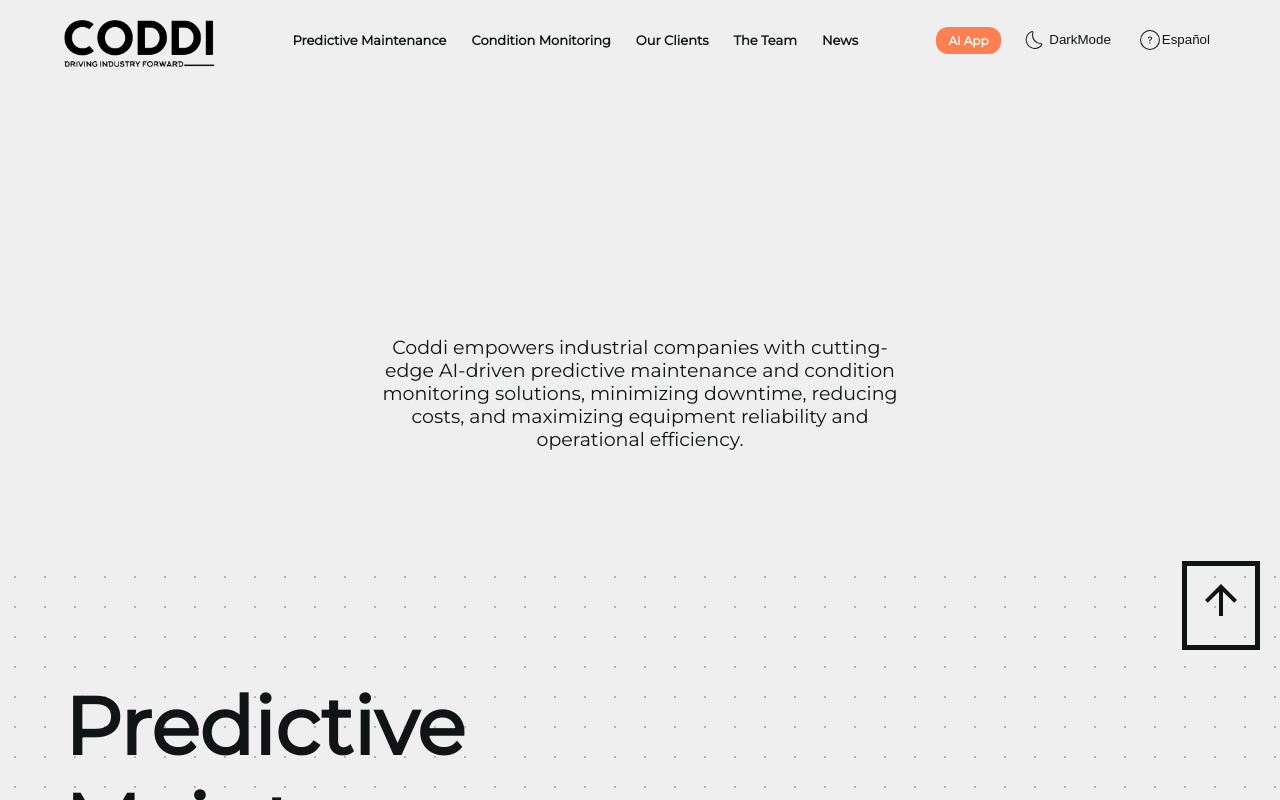
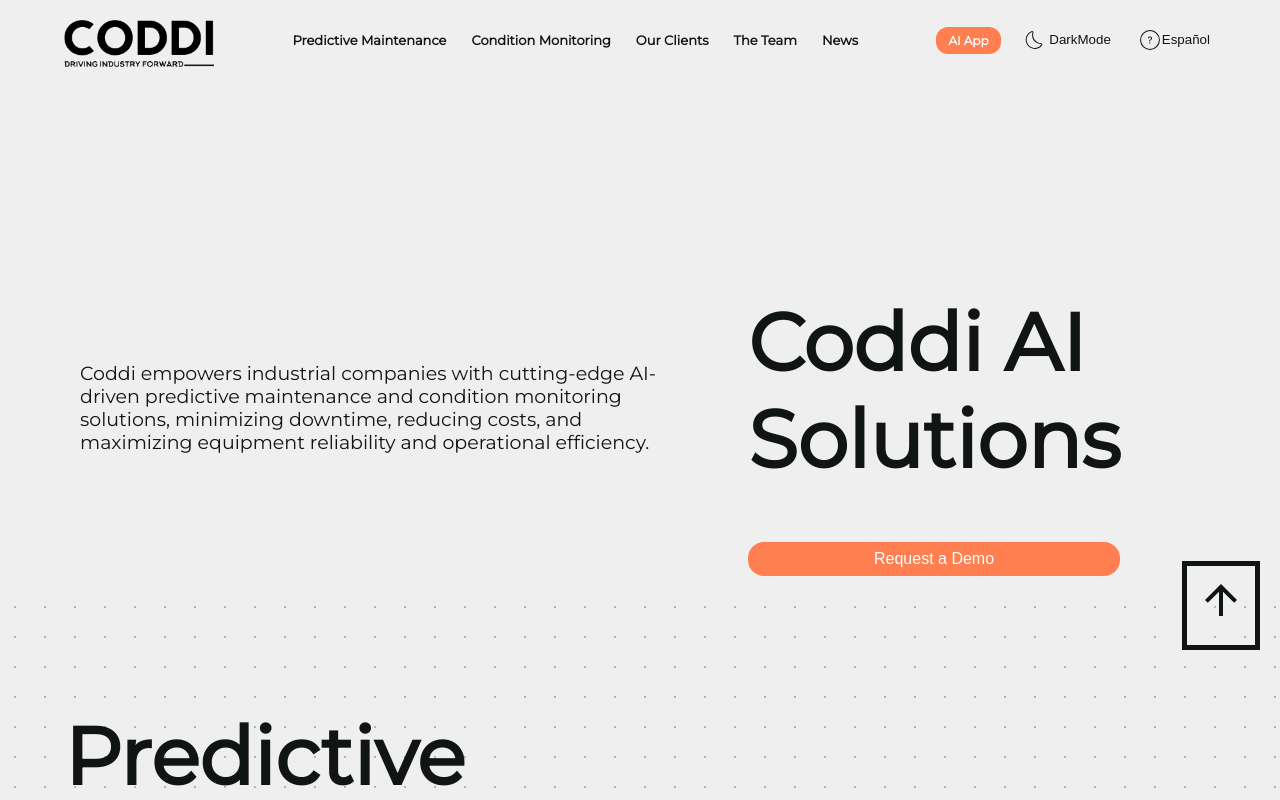
Before and after one commit to HexVanilla/Coddi-siteV2, a React (Create React App) app: page / in a window 1280 px wide. Shown: the top 800 px of the page. Built offline with nearby package versions, Linux system fonts and the light colour scheme.

Commit message:
call to action button and form added

```diff
--- a/package.json
+++ b/package.json
@@ -9,6 +9,8 @@
     "@testing-library/jest-dom": "^5.16.5",
     "@testing-library/react": "^13.4.0",
     "@testing-library/user-event": "^13.5.0",
+    "dotenv": "^16.4.5",
+    "emailjs-com": "^3.2.0",
     "lottie-react": "^2.4.0",
     "react": "^18.2.0",
     "react-dom": "^18.2.0",
--- a/src/components/Solutions.css
+++ b/src/components/Solutions.css
@@ -18,6 +18,90 @@
 }
 .solutions-section .light {
   color: #111414;
+}
+.call-to-action-section {
+  display: flex;
+  justify-content: center;
+  align-items: center;
+  text-align: left;
+}
+.call-to-action-section-col-left {
+  display: flex;
+  flex-direction: column;
+  justify-content: left;
+  align-items: left;
+  text-align: left;
+  padding-right: 5em;
+  padding-left: 5em;
+}
+.call-to-action-section-col-right {
+  display: flex;
+  flex-direction: column;
+  justify-content: left;
+  align-items: left;
+  text-align: left;
+  padding-right: 10em;
+}
+.call-to-action-section-col-right button {
+  color: white;
+  background-color: coral;
+  border: none;
+  padding-top: 0.5em;
+  padding-bottom: 0.5em;
+  padding-right: 1em;
+  padding-left: 1em;
+  border-radius: 1em;
+  text-decoration: none;
+  font-size: 1em;
+  text-align: center;
+}
+.call-to-action-section p {
+  margin-top: 0em;
+  margin-left: 0em;
+  margin-right: 0em;
+  margin-bottom: 0em;
+}
+.formContainer {
+  display: flex;
+  flex-direction: column;
+  width: 100%;
+  background-color: whitesmoke;
+  padding: 2em;
+  border-radius: 1em;
+  margin-right: 5em;
+}
+.formElement {
+  display: flex;
+  flex-direction: column;
+  padding-bottom: 0.5em;
+  padding-top: 0.5em;
+}
+.formElement label {
+  color: black;
+}
+.formElement input {
+  margin-top: 0.5em;
+  border: none;
+  padding-top: 0.5em;
+  padding-bottom: 0.5em;
+  padding-right: 0.5em;
+  padding-left: 0.5em;
+  border-radius: 1em;
+  text-decoration: none;
+  font-size: 0.75em;
+  text-align: left;
+}
+.formElement textarea {
+  margin-top: 0.5em;
+  border: none;
+  padding-top: 0.5em;
+  padding-bottom: 0.5em;
+  padding-right: 0.5em;
+  padding-left: 0.5em;
+  border-radius: 1em;
+  text-decoration: none;
+  font-size: 0.75em;
+  text-align: left;
 }
 @media (max-width: 1024px) {
   .solutions-section {
--- a/src/components/Solutions.jsx
+++ b/src/components/Solutions.jsx
@@ -1,5 +1,5 @@
 import useIntersectionObserver from "./useIntersectionObserver";
-import { useRef } from "react";
+import { useRef, useState } from "react";
 import "./Solutions.css";
 import Implementation from "./Implementation";
 import TheProblem from "./TheProblem";
@@ -10,21 +10,97 @@
 import KeyBenefitsPredictive from "./KeyBenefits_predictive";
 import KeyMetrics from "./KeyMetrics";
 import bg from "../img/background.jpg";
+import emailjs from "emailjs-com";
 
 const Solutions = ({ theme, language }) => {
   const sectionRef = useRef();
   const isVisible = useIntersectionObserver(sectionRef, { threshold: 0.03 });
+  const [showForm, setShowForm] = useState(false);
+  const publicKey = process.env.REACT_APP_PUBLIC_KEY;
+  const serviceId = process.env.REACT_APP_SERVICE_ID;
+  const templateId = process.env.REACT_APP_TEMPLATE_ID;
+
+  const handleOnSubmit = (e) => {
+    e.preventDefault();
+    emailjs.sendForm(serviceId, templateId, e.target, publicKey).then(
+      (result) => {
+        console.log(result.text);
+        alert("Message Sent Successfully");
+      },
+      (error) => {
+        console.log(error.text);
+        alert("Something went wrong!");
+      }
+    );
+    e.target.reset();
+  };
+
   return (
     <div className={`${isVisible ? "fade-in" : "fade-out"}`} ref={sectionRef}>
       <div className={`solutions-section ${theme}`} id="predictive">
         {language == "en" ? (
           <>
-            <p>
-              Coddi empowers industrial companies with cutting-edge AI-driven
-              predictive maintenance and condition monitoring solutions,
-              minimizing downtime, reducing costs, and maximizing equipment
-              reliability and operational efficiency.
-            </p>
+            <div className="call-to-action-section">
+              <div className="call-to-action-section-col-left">
+                {" "}
+                <p>
+                  Coddi empowers industrial companies with cutting-edge
+                  AI-driven predictive maintenance and condition monitoring
+                  solutions, minimizing downtime, reducing costs, and maximizing
+                  equipment reliability and operational efficiency.
+                </p>
+              </div>
+
+              {showForm == false ? (
+                <div className="call-to-action-section-col-right">
+                  <h1>Coddi AI Solutions</h1>
+                  <button onClick={() => setShowForm(true)}>
+                    Request a Demo
+                  </button>
+                </div>
+              ) : (
+                <div className="call-to-action-section-col-right">
+                  <form className="formContainer" onSubmit={handleOnSubmit}>
+                    <h2>Request a Demo</h2>
+                    <div className="formElement">
+                      <label for="from_name">Name</label>
+                      <input
+                        type="text"
+                        id="from_name"
+                        name="from_name"
+                        placeholder="Your name.."
+                        required
+                      />
+                    </div>
+
+                    <div className="formElement">
+                      <label>E-mail</label>
+                      <input
+                        type="email"
+                        id="from_email"
+                        name="from_email"
+                        placeholder="Your email.."
+                        required
+                      />
+                    </div>
+
+                    <div className="formElement">
+                      <label for="message">Message</label>
+                      <textarea
+                        name="message"
+                        rows="8"
+                        cols="30"
+                        placeholder="Your message.."
+                        required
+                      />
+                    </div>
+                    <button type="submit" className="formButton">
+                      Submit
+                    </button>
+                  </form>
+                </div>
+              )}
+            </div>
           </>
         ) : (
           <>
--- a/src/components/WhatWeDo.jsx
+++ b/src/components/WhatWeDo.jsx
@@ -29,7 +29,6 @@
 
         {language == "en" ? (
           <div>
-            {" "}
             <p>
               Coddi empowers industrial companies with cutting-edge AI-driven
               predictive maintenance and condition monitoring solutions,
```
Also changed, not shown: src/index.js (+8 -8 lines), 2 other files (tests, documents, lock files or other folders).
